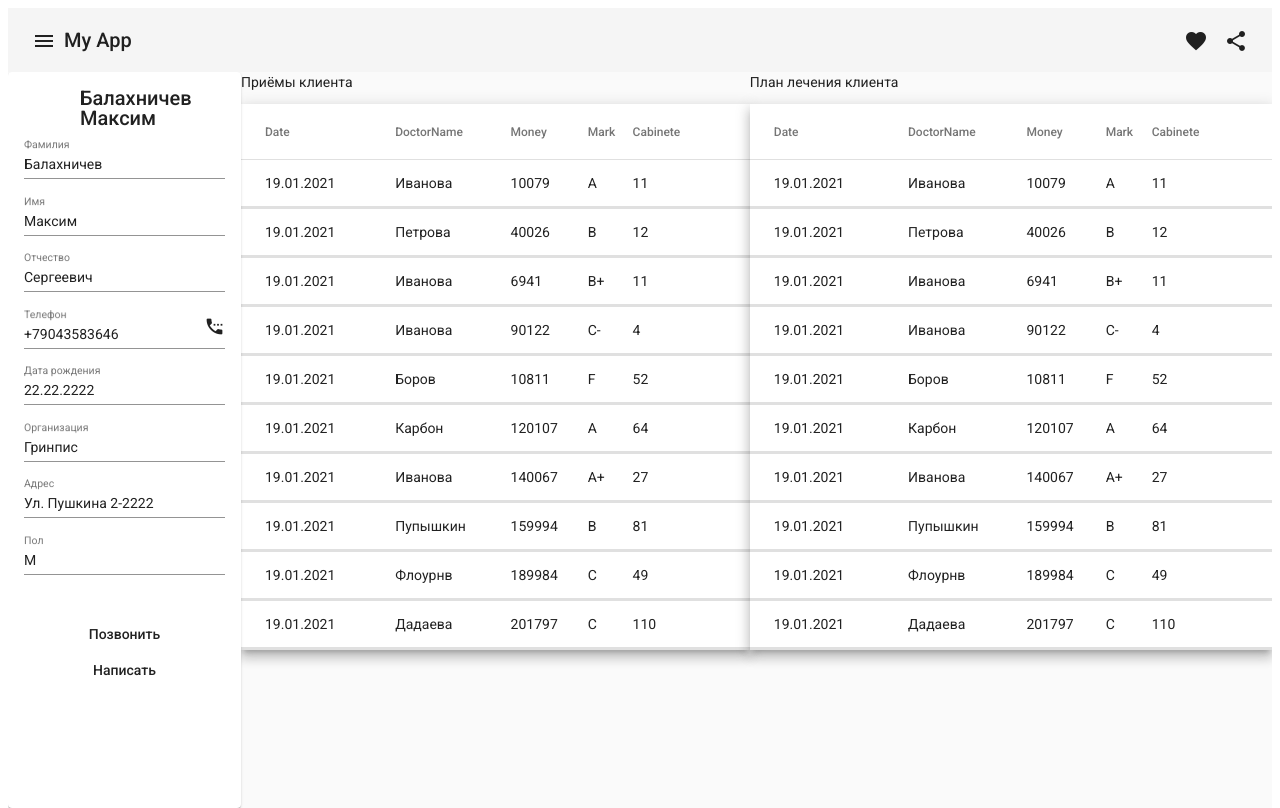
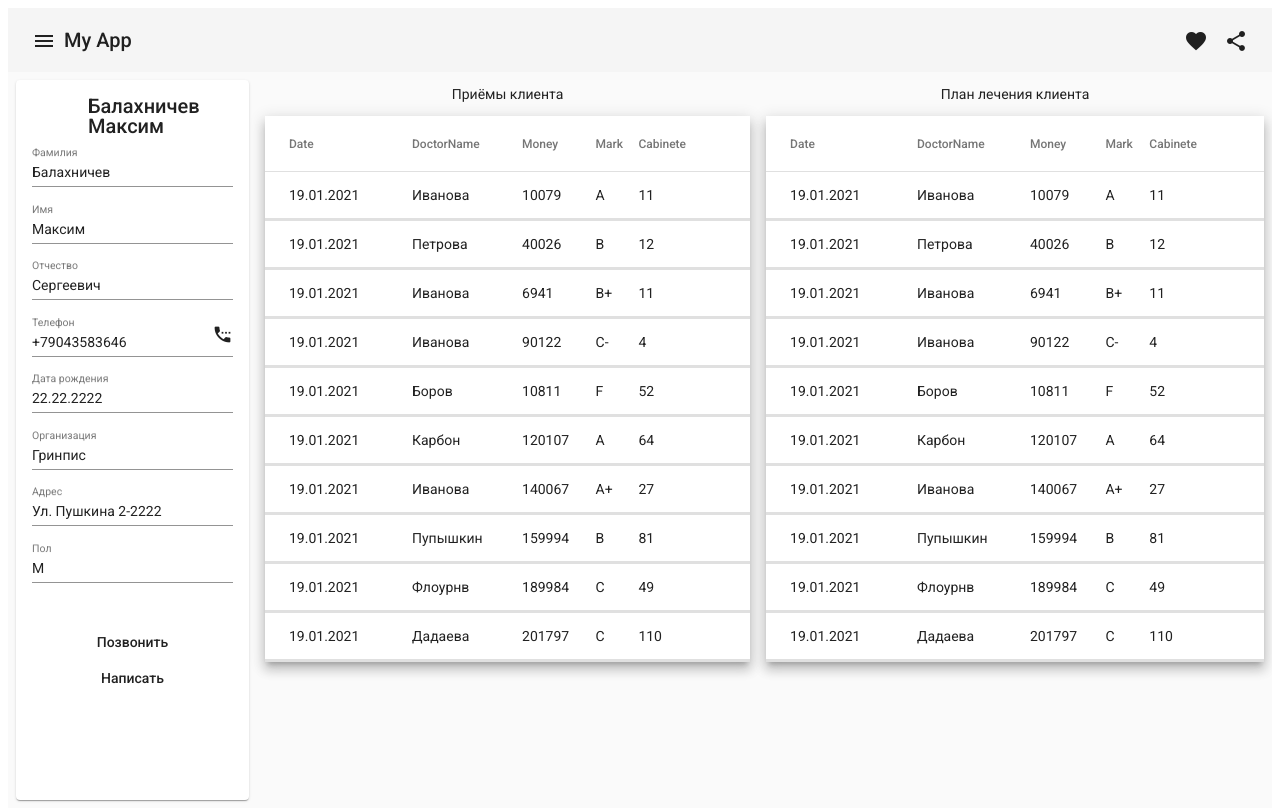
Before and after one commit to RuGrof/dentistryCRM_0, an Angular app: page /profile-view in a window 1280 px wide. Built offline with nearby package versions, Linux system fonts and the light colour scheme.

Commit message:
Added styles. Formated code

```diff
--- a/angular.json
+++ b/angular.json
@@ -1,5 +1,8 @@
 {
   "$schema": "./node_modules/@angular/cli/lib/config/schema.json",
+  "cli": {
+    "analytics": "3686df97-4935-4571-8dd7-9f79d1a15854"
+  },
   "version": 1,
   "newProjectRoot": "projects",
   "projects": {
--- a/src/app/profile-view/profile-view.component.html
+++ b/src/app/profile-view/profile-view.component.html
@@ -1,10 +1,9 @@
-  <mat-card class="example-card">
+<mat-card class="profile-card">
   <mat-card-header>
     <div mat-card-avatar class="example-header-image"></div>
     <mat-card-title>{{lastName.value}} {{firstName.value}}</mat-card-title>
   </mat-card-header>
   <mat-card-content class="profile-form">
-
     <mat-form-field class="example-full-width">
       <mat-label>Фамилия</mat-label>
       <input matInput #lastName value="Балахничев">
@@ -46,13 +45,11 @@
 
   </mat-card-actions>
 </mat-card>
-  <div>
-    <p>
+<div class="table-wrapper">
+  <p class="table-header">
     Приёмы клиента
   </p>
-    <table mat-table
-       [dataSource]="dataSource" multiTemplateDataRows
-       class="mat-elevation-z8">
+  <table mat-table [dataSource]="dataSource" multiTemplateDataRows class="mat-elevation-z8">
     <ng-container matColumnDef="{{column}}" *ngFor="let column of columnsToDisplay">
       <th mat-header-cell *matHeaderCellDef> {{column}} </th>
       <td mat-cell *matCellDef="let element"> {{element[column]}} </td>
@@ -61,12 +58,11 @@
     <!-- Expanded Content Column - The detail row is made up of this one column that spans across all columns -->
     <ng-container matColumnDef="expandedDetail">
       <td mat-cell *matCellDef="let element" [attr.colspan]="columnsToDisplay.length">
-      <div class="example-element-detail"
-           [@detailExpand]="element == expandedElement ? 'expanded' : 'collapsed'">
+        <div class="example-element-detail" [@detailExpand]="element == expandedElement ? 'expanded' : 'collapsed'">
           <div class="example-element-diagram">
             <div class="example-element-position"> {{"Кабинет: " + element.Cabinete}} </div>
             <div class="example-element-symbol"> {{"" + element.Mark}} </div>
-          <div class="example-element-name"> {{"д-р:" +  element.DoctorName}} </div>
+            <div class="example-element-name"> {{"д-р:" + element.DoctorName}} </div>
             <div class="example-element-weight"> {{"₽: " + element.Money}} </div>
           </div>
           <div class="example-element-description">
@@ -78,8 +74,7 @@
     </ng-container>
 
     <tr mat-header-row *matHeaderRowDef="columnsToDisplay"></tr>
-  <tr mat-row *matRowDef="let element; columns: columnsToDisplay;"
-      class="example-element-row"
+    <tr mat-row *matRowDef="let element; columns: columnsToDisplay;" class="example-element-row"
       [class.example-expanded-row]="expandedElement === element"
       (click)="expandedElement = expandedElement === element ? null : element">
     </tr>
@@ -88,13 +83,11 @@
 
 </div>
 
-  <div>
-    <p>
+<div class="table-wrapper">
+  <p class="table-header">
     План лечения клиента
   </p>
-    <table mat-table
-       [dataSource]="dataSource" multiTemplateDataRows
-       class="mat-elevation-z8">
+  <table mat-table [dataSource]="dataSource" multiTemplateDataRows class="mat-elevation-z8">
     <ng-container matColumnDef="{{column}}" *ngFor="let column of columnsToDisplay">
       <th mat-header-cell *matHeaderCellDef> {{column}} </th>
       <td mat-cell *matCellDef="let element"> {{element[column]}} </td>
@@ -103,8 +96,7 @@
     <!-- Expanded Content Column - The detail row is made up of this one column that spans across all columns -->
     <ng-container matColumnDef="expandedDetail">
       <td mat-cell *matCellDef="let element" [attr.colspan]="columnsToDisplay.length">
-      <div class="example-element-detail"
-           [@detailExpand]="element == expandedElement ? 'expanded' : 'collapsed'">
+        <div class="example-element-detail" [@detailExpand]="element == expandedElement ? 'expanded' : 'collapsed'">
           <div class="example-element-diagram">
             <div class="example-element-position"> {{element.position}} </div>
             <div class="example-element-symbol"> {{element.symbol}} </div>
@@ -120,8 +112,7 @@
     </ng-container>
 
     <tr mat-header-row *matHeaderRowDef="columnsToDisplay"></tr>
-  <tr mat-row *matRowDef="let element; columns: columnsToDisplay;"
-      class="example-element-row"
+    <tr mat-row *matRowDef="let element; columns: columnsToDisplay;" class="example-element-row"
       [class.example-expanded-row]="expandedElement === element"
       (click)="expandedElement = expandedElement === element ? null : element">
     </tr>
--- a/src/app/profile-view/profile-view.component.sass
+++ b/src/app/profile-view/profile-view.component.sass
@@ -5,6 +5,16 @@
   display: flex
   flex-shrink: 0
   flex-direction: column
+
+.profile-card
+  margin: 8px
+
+.table-header
+  margin-top: 4px
+  text-align: center
+
+.table-wrapper
+  margin: 8px
 
 .profile-actions
   display: flex
```
Lines whose indentation alone changed are shown as unchanged.
